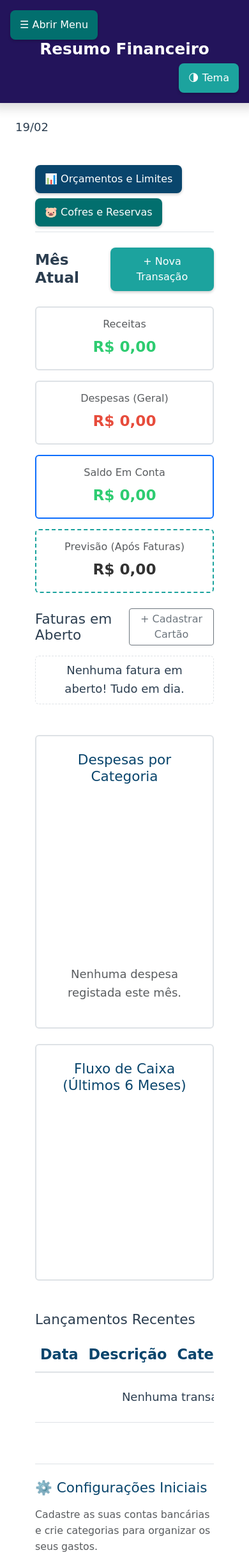
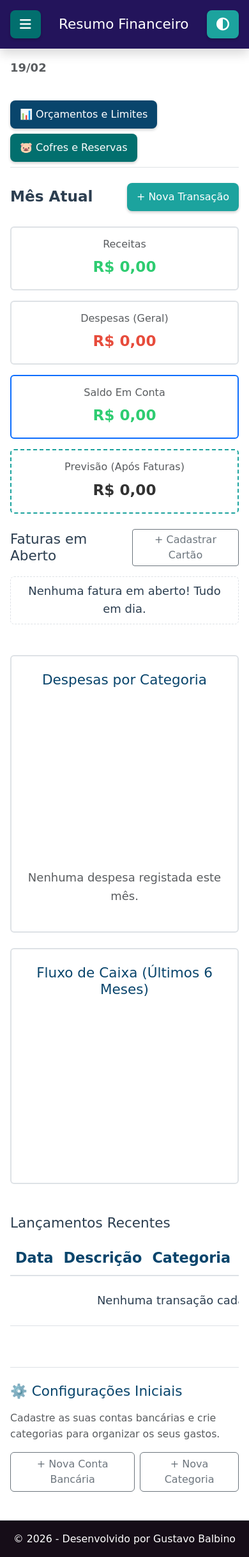
Before and after one commit to Gusta101/Organizador-Anual, a Django app: page /financeiro/ in a window 390 px wide. Shown: the whole page at 64% size. Run offline with Django 5.2, Linux system fonts and the light colour scheme; data that the repository does not hold is empty; a map, chart or similar area stays blank.

Commit message:
(style) responsividade mobile

```diff
--- a/core/static/css/style.css
+++ b/core/static/css/style.css
@@ -17,30 +17,30 @@
     --bg-body: #ffffff;
     --bg-sidebar: var(--color1);
     --bg-topbar: var(--color2);
-    --bg-footer: var(--color1); /* Footer escuro no modo claro */
+    --bg-footer: var(--color1);
 
     /* Texto */
-    --text-main: #2c3e50;         /* Texto cinza escuro no fundo branco */
-    --text-sidebar: #ffffff;      /* Texto branco na sidebar escura */
-    --text-footer: #ffffff;       /* Texto branco no footer */
+    --text-main: #2c3e50;
+    --text-sidebar: #ffffff;
+    --text-footer: #ffffff;
 
     /* Dimensões e Bordas */
-    --sidebar-width: 250px;
+    --sidebar-width: 280px; /* Aumentei levemente para melhor leitura no mobile */
     --border-color: #dee2e6;
 }
 
 /* --- TEMA ESCURO / INVERTIDO --- */
 body.dark-mode {
     /* Fundo */
-    --bg-body: var(--color1);     /* O fundo da página vira Roxo Escuro */
-    --bg-sidebar: #f8f9fa;        /* A sidebar inverte para Claro */
-    --bg-topbar: #000000;         /* Topbar vira Preto */
-    --bg-footer: #000000;         /* CORREÇÃO: Footer vira Preto (não segue a sidebar) */
+    --bg-body: var(--color1);
+    --bg-sidebar: #f8f9fa;
+    --bg-topbar: #000000;
+    --bg-footer: #000000;
 
     /* Texto */
-    --text-main: #ffffff;         /* Texto do corpo vira branco */
-    --text-sidebar: var(--color1);/* Texto da sidebar vira roxo escuro */
-    --text-footer: #ffffff;       /* Texto do footer continua branco */
+    --text-main: #ffffff;
+    --text-sidebar: var(--color1);
+    --text-footer: #ffffff;
 
     --border-color: #444;
 }
@@ -162,15 +174,11 @@ input, textarea, .form-control {
     height: 100vh;
     overflow-y: auto;
     overflow-x: hidden;
-}
-
-.container-fluid {
-    width: 80%;
-    align-self: center;
+    scroll-behavior: smooth;
 }
 
 .content-area {
-    padding: 20px;
+    padding: 20px 0; /* Padding lateral já é cuidado pelo Bootstrap px-3 */
     flex: 1;
 }
 
@@ -229,37 +234,42 @@ input, textarea, .form-control {
     cursor: pointer;
     display: inline-flex;
     align-items: center;
+    justify-content: center;
     gap: 8px;
     transition: all 0.2s ease;
     box-shadow: 0 2px 4px rgba(0,0,0,0.2);
+    min-height: 44px; /* Altura mínima amigável para touch */
+    touch-action: manipulation; /* Remove delay de duplo clique no mobile */
 }
 
+@media (hover: hover) {
     .btn-animated:hover {
         filter: brightness(1.1);
-    transform: scale(0.95);
+        transform: scale(0.97); /* Escala mais sutil */
         box-shadow: 0 4px 8px rgba(0,0,0,0.3);
-    color: white; /* Força branco no hover */
+        color: white;
     }
 
-.btn-animated:active {
-    transform: scale(0.75);
-}
-
-/* Override para o botão específico */
     .btn.bg-color5:hover {
         background-color: var(--color4) !important;
         color: white !important;
         border-color: var(--color4);
     }
+}
+
+.btn-animated:active {
+    transform: scale(0.92);
+}
 
 /* --- Footer --- */
 footer {
-    background-color: var(--bg-footer); /* Usa a nova variável corrigida */
+    background-color: var(--bg-footer);
     color: var(--text-footer);
     text-align: center;
     padding: 20px;
     width: 100%;
-    border-top: 1px solid rgba(255,255,255,0.1); /* Sutil separação */
+    border-top: 1px solid rgba(255,255,255,0.1);
+    transition: background-color 0.3s ease;
 }
 
 footer p {
@@ -293,6 +305,12 @@ footer p {
 .negativo { color: #e74c3c !important; }
 
 /* --- Tabela --- */
+/* Envolvemos a tabela em um container para scroll horizontal no mobile caso haja muitas colunas */
+.table-responsive {
+    overflow-x: auto;
+    -webkit-overflow-scrolling: touch;
+}
+
 .finance-table {
     color: var(--text-main) !important;
     border-color: var(--border-color) !important;
@@ -304,12 +322,14 @@ footer p {
     color: var(--color3);
     border-bottom: 2px solid var(--border-color) !important;
     background-color: transparent !important;
+    white-space: nowrap;
 }
 
 .finance-table td {
     color: var(--text-main) !important;
-    background-color: transparent !important; /* Remove o fundo branco padrão do Bootstrap */
+    background-color: transparent !important;
     border-color: var(--border-color);
+    vertical-align: middle;
 }
 
 /* --- Badges --- */
--- a/core/templates/core/base.html
+++ b/core/templates/core/base.html
@@ -14,6 +14,9 @@
     <link rel="preconnect" href="https://fonts.gstatic.com" crossorigin>
     <link href="https://fonts.googleapis.com/css2?family=Press+Start+2P&family=Righteous&display=swap" rel="stylesheet">
 
+    <!-- Ícones -->
+    <link rel='stylesheet' href='https://cdnjs.cloudflare.com/ajax/libs/font-awesome/6.5.1/css/all.min.css'>
+
     <!-- Styles -->
     <link rel="stylesheet" href="{% static 'css/style.css' %}">
     <title>Esse vai ser meu ano! - 2026</title>
@@ -21,96 +24,102 @@
 
 <body>
     <script>
-        if (localStorage.getItem('theme') === 'dark') {
-            document.body.classList.add('dark-mode');
+        if (localStorage.getItem("theme") === "dark") {
+            document.body.classList.add("dark-mode");
         }
     </script>
 
     <!-- Barra Lateral -->
     <nav class="sidebar">
-        <button id="closeBtn" class="btn-animated bg-color4" style="align-self: flex-end;">X</button>
+        <button id='closeBtn' class='btn-animated bg-color4' style='align-self: flex-end;'>
+            <i class='fa-solid fa-xmark fs-5'></i>
+        </button>
         <h2>Planejador 2026</h2>
-        <ul class="p-0">
-            <li><a href="/">🏠 Início</a></li>
-            <li><a href="{% url 'financeiro:home' %}">💰 Financeiro</a></li>
-            <li><a href="#">💼 Trabalho</a></li>
-            <li><a href="{% url 'estudos:home' %}">📚 Estudos</a></li>
-            <li><a href="#">🎨 Hobbies</a></li>
-            <li><a href="#">❤️ Saúde</a></li>
+        <ul class='p-0'>
+            <li><a href='/'><i class='fa-solid fa-house me-2'></i> Início</a></li>
+            <li><a href='{% url "financeiro:home" %}'><i class='fa-solid fa-wallet me-2'></i> Financeiro</a></li>
+            <li><a href='#'><i class='fa-solid fa-briefcase me-2'></i> Trabalho</a></li>
+            <li><a href='{% url "estudos:home" %}'><i class='fa-solid fa-book me-2'></i> Estudos</a></li>
+            <li><a href='#'><i class='fa-solid fa-palette me-2'></i> Hobbies</a></li>
+            <li><a href='#'><i class='fa-solid fa-heart-pulse me-2'></i> Saúde</a></li>
         </ul>
-        <div class="fixed-bottom">
-            <p class="m-2" style="font-size: 15px;">
+        <div class="fixed-bottom position-absolute bottom-0 w-100 text-center">
+            <p class="m-2" style="font-size: 13px;">
                 &copy; 2026 - Desenvolvido por Gustavo Balbino
             </p>
         </div>
     </nav>
     <div id="overlay"></div>
 
-    <!-- Conteúdo Principal -->
-    <main class="main-content">
-        <!-- Info Topo -->
-        <header class="top-bar row shadow d-flex justify-content-between p-3 mb-0">
-            <div class="col-md-4">
-                <button id="openBtn" class="btn-animated bg-color4">☰ Abrir Menu</button>
+    <main class='main-content d-flex flex-column'>
+        <header class='top-bar shadow p-3 mb-0 m-0 d-flex justify-content-between align-items-center'>
+            <button id='openBtn' class='btn-animated bg-color4'>
+                <i class='fa-solid fa-bars fs-5'></i>
+                <span class='d-none d-md-inline ms-2'>Menu</span>
+            </button>
+
+            <h2 id='current-screen' class='h4 m-0 text-center flex-grow-1 mx-2 text-truncate'>
+                {% block title %}Dashboard{% endblock %}
+            </h2>
+
+            <button id='themeToggle' class='btn-animated bg-color5' title='Mudar Tema'>
+                <i class='fa-solid fa-circle-half-stroke fs-5'></i>
+                <span class='d-none d-md-inline ms-2'>Tema</span>
+            </button>
+        </header>
+
+        <div class='container-fluid px-3 px-md-4 d-flex flex-column flex-grow-1 text-start'>
+            <span class='d-block my-3 text-muted fw-bold' id='current-date'></span>
+            <div class='content-area flex-grow-1'>
+                {% block content %}
+                {% endblock %}
             </div>
-            <div class="col-md-4 text-center">
-                <h2 id="current-screen">{% block title %}Dashboard{% endblock %}</h2>
-            </div>
-            <div class="col-md-4 text-end">
-                <button id="themeToggle" class="btn-animated bg-color5" title="Mudar Tema">🌗 Tema</button>
-            </div>
-        </header>
-        <span class="m-3 p-2" id="current-date"></span>
-        <div class="content-area">
-            {% block content %}
-            {% endblock %}
         </div>
 
-        <!-- Footer -->
-        <footer class="py-3 mt-4 border-top">
-            <p class="mb-0">&copy; 2026 - Desenvolvido por Gustavo Balbino</p>
+        <footer class='py-3 mt-auto border-top text-center'>
+            <p class='mb-0 small'>&copy; 2026 - Desenvolvido por Gustavo Balbino</p>
         </footer>
     </main>
 
     <!-- Scripts -->
     <script>
         // Script para abrir e fechar a barra lateral
-        const sidebar = document.querySelector('.sidebar');
-        const closeBtn = document.getElementById('closeBtn');
-        const openBtn = document.getElementById('openBtn');
-        const overlay = document.getElementById('overlay');
+        const sidebar = document.querySelector(".sidebar");
+        const closeBtn = document.getElementById("closeBtn");
+        const openBtn = document.getElementById("openBtn");
+        const overlay = document.getElementById("overlay");
 
         function toggleMenu() {
-            sidebar.classList.toggle('open');
-            overlay.classList.toggle('active');
+            sidebar.classList.toggle("open");
+            overlay.classList.toggle("active");
         }
 
-        openBtn.addEventListener('click', toggleMenu);
-        closeBtn.addEventListener('click', toggleMenu);
-        overlay.addEventListener('click', toggleMenu);
+        openBtn.addEventListener("click", toggleMenu);
+        closeBtn.addEventListener("click", toggleMenu);
+        overlay.addEventListener("click", toggleMenu);
     </script>
 
     <script>
         // Script para mostrar a data atual em português do Brasil
         const now = new Date();
-        const day = String(now.getDate()).padStart(2, '0');
-        const month = String(now.getMonth() + 1).padStart(2, '0');
+        const day = String(now.getDate()).padStart(2, "0");
+        const month = String(now.getMonth() + 1).padStart(2, "0");
 
-        document.getElementById('current-date').innerText = day + '/' + month;
+        document.getElementById("current-date").innerText = day + "/" + month;
     </script>
 
     <script>
         // Script para alternar o tema (dark/light) no clique do botão
-        const themeBtn = document.getElementById('themeToggle');
+        const themeBtn = document.getElementById("themeToggle");
 
-        themeBtn.addEventListener('click', () => {
-            document.body.classList.toggle('dark-mode');
+        themeBtn.addEventListener("click", () => {
+            document.body.classList.toggle("dark-mode");
 
             // Salva a escolha no navegador (Local Storage)
-            if (document.body.classList.contains('dark-mode')) {
-                localStorage.setItem('theme', 'dark');
+            if (document.body.classList.contains("dark-mode")) {
+                localStorage.setItem("theme", "dark");
             } else {
-                localStorage.setItem('theme', 'light');
+                localStorage.setItem("theme", "light");
             }
         });
     </script>
```
Also changed, not shown: other parts of core/static/css/style.css (+34 -23 lines). Lines whose indentation alone changed are shown as unchanged.
